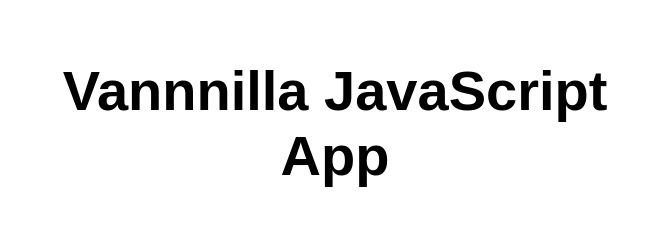
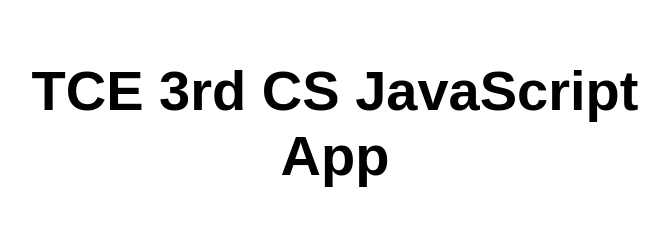
Before and after one commit to snsmssss/my-first-static-web-app, a website: page src/index.html in a window 1280 px wide. Shown: the whole page, without its empty margins (305-974 px from the left). Drawn offline with Linux system fonts and the light colour scheme.

Commit message:
Changes to be committed: 	modified:   index.html

```diff
--- a/src/index.html
+++ b/src/index.html
@@ -5,12 +5,12 @@
   <meta charset="UTF-8">
   <meta name="viewport" content="width=device-width, initial-scale=1.0">
   <link rel="stylesheet" href="styles.css">
-  <title>Vannilla JavaScript App</title>
+  <title>TCE 3rd CS JavaScript App</title>
 </head>
 
 <body>
   <main>
-    <h1>Vannnilla JavaScript App</h1>
+    <h1>TCE 3rd CS JavaScript App</h1>
   </main>
 </body>
 
```
